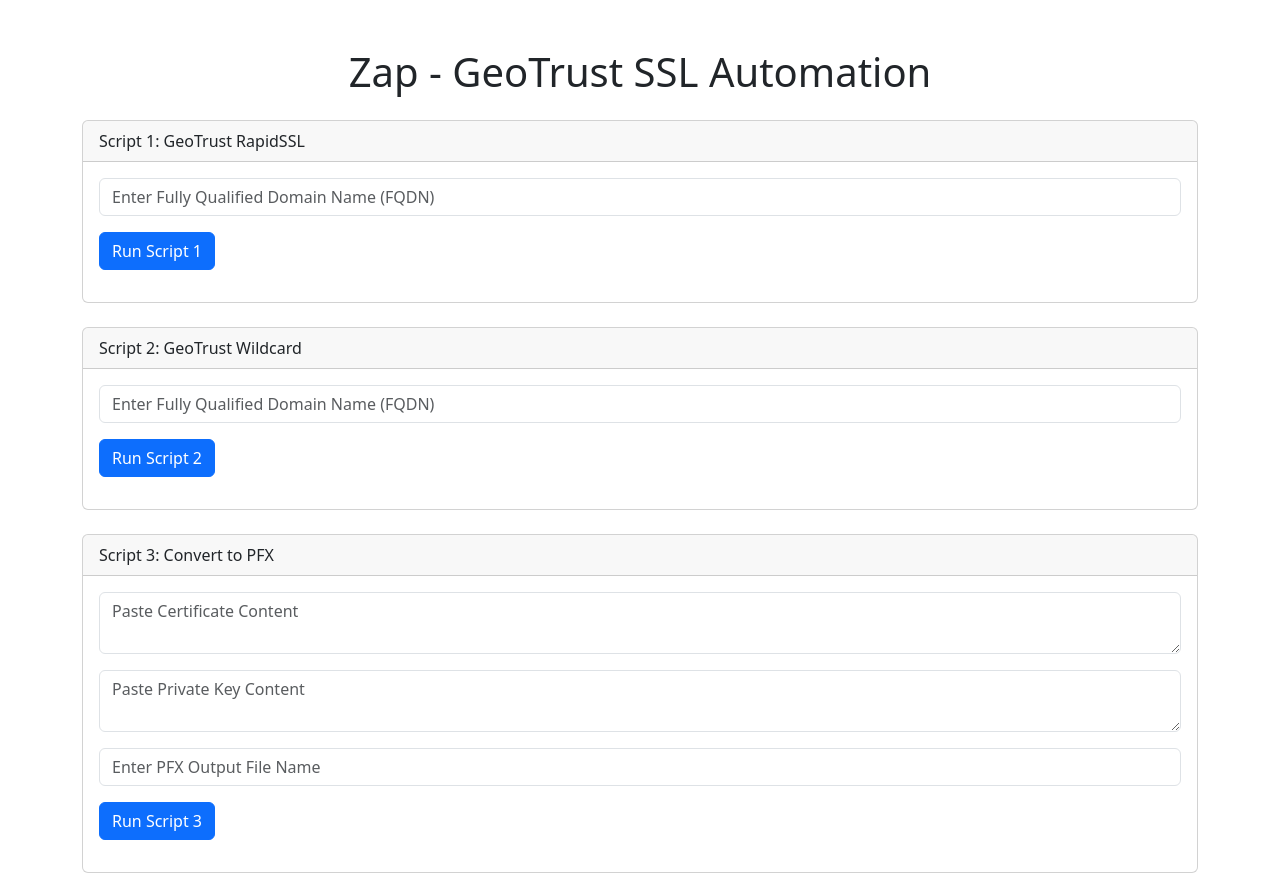
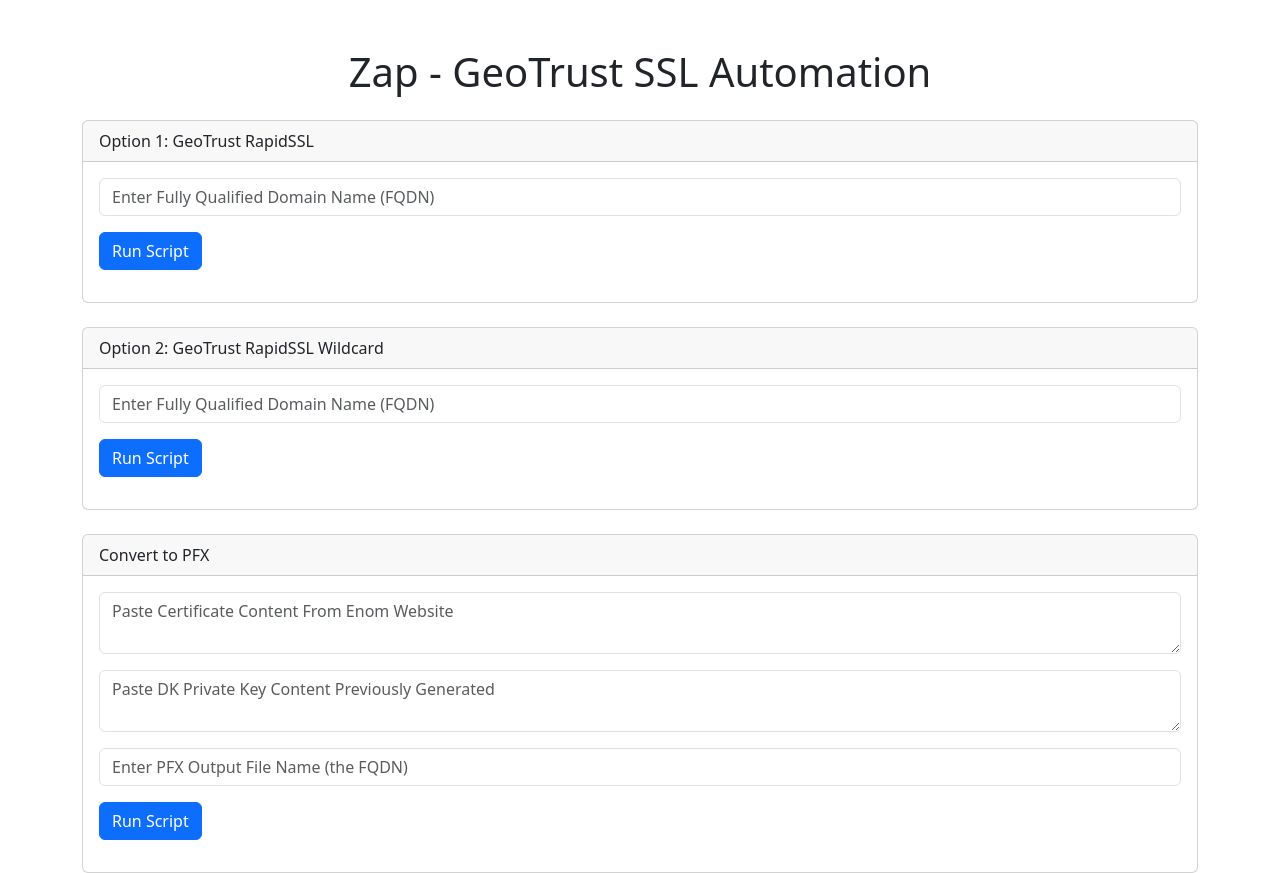
Before and after one commit to davidhei2023/ssl-pfx-automation, a Flask app: page / in a window 1280 px wide. Run offline with Flask 3, Linux system fonts and the light colour scheme.

Commit message:
Index updated

```diff
--- a/templates/index.html
+++ b/templates/index.html
@@ -12,30 +12,30 @@
         <h1 class="text-center">Zap - GeoTrust SSL Automation</h1>
 
         <div class="card mt-4">
-            <div class="card-header">Script 1: GeoTrust RapidSSL</div>
+            <div class="card-header">Option 1: GeoTrust RapidSSL</div>
             <div class="card-body">
                 <input type="text" id="fqdn1" class="form-control mb-3" placeholder="Enter Fully Qualified Domain Name (FQDN)">
-                <button class="btn btn-primary" onclick="runScript1()">Run Script 1</button>
+                <button class="btn btn-primary" onclick="runScript1()">Run Script</button>
                 <div id="output1" class="mt-3"></div>
             </div>
         </div>
 
         <div class="card mt-4">
-            <div class="card-header">Script 2: GeoTrust Wildcard</div>
+            <div class="card-header">Option 2: GeoTrust RapidSSL Wildcard</div>
             <div class="card-body">
                 <input type="text" id="fqdn2" class="form-control mb-3" placeholder="Enter Fully Qualified Domain Name (FQDN)">
-                <button class="btn btn-primary" onclick="runScript2()">Run Script 2</button>
+                <button class="btn btn-primary" onclick="runScript2()">Run Script</button>
                 <div id="output2" class="mt-3"></div>
             </div>
         </div>
 
         <div class="card mt-4">
-            <div class="card-header">Script 3: Convert to PFX</div>
+            <div class="card-header">Convert to PFX</div>
             <div class="card-body">
-                <textarea id="certificate" class="form-control mb-3" placeholder="Paste Certificate Content"></textarea>
-                <textarea id="private_key" class="form-control mb-3" placeholder="Paste Private Key Content"></textarea>
-                <input type="text" id="pfx_name" class="form-control mb-3" placeholder="Enter PFX Output File Name">
-                <button class="btn btn-primary" onclick="runScript3()">Run Script 3</button>
+                <textarea id="certificate" class="form-control mb-3" placeholder="Paste Certificate Content From Enom Website"></textarea>
+                <textarea id="private_key" class="form-control mb-3" placeholder="Paste DK Private Key Content Previously Generated"></textarea>
+                <input type="text" id="pfx_name" class="form-control mb-3" placeholder="Enter PFX Output File Name (the FQDN)">
+                <button class="btn btn-primary" onclick="runScript3()">Run Script</button>
                 <div id="output3" class="mt-3"></div>
             </div>
         </div>
```
